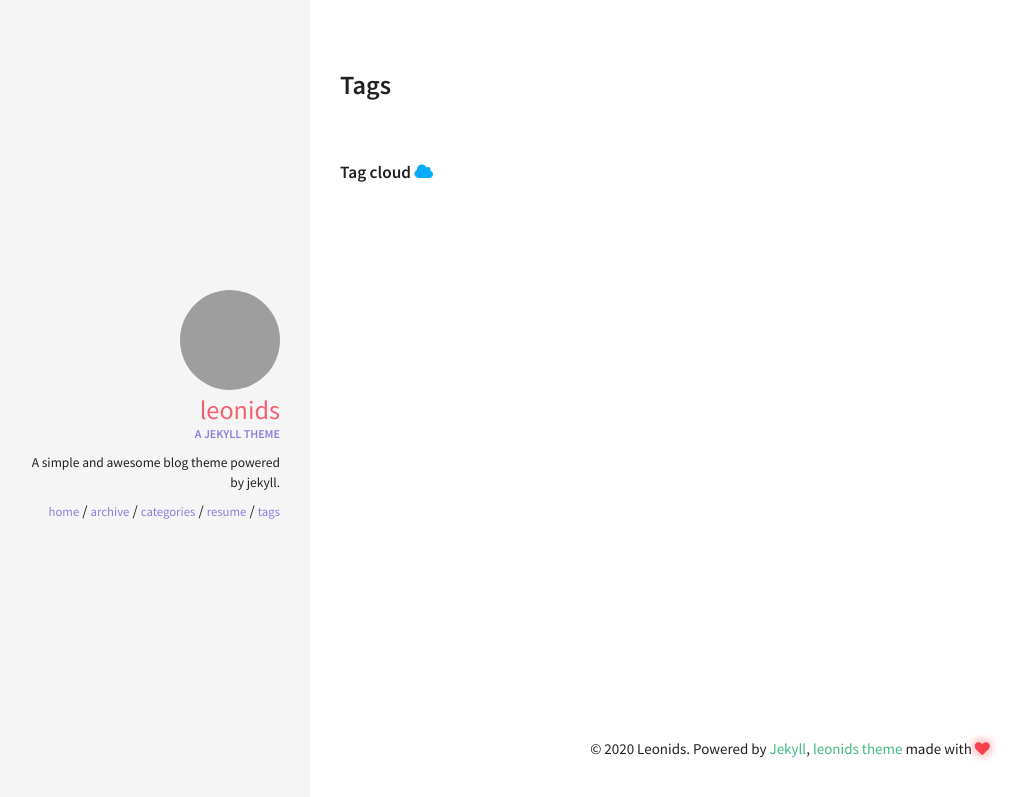
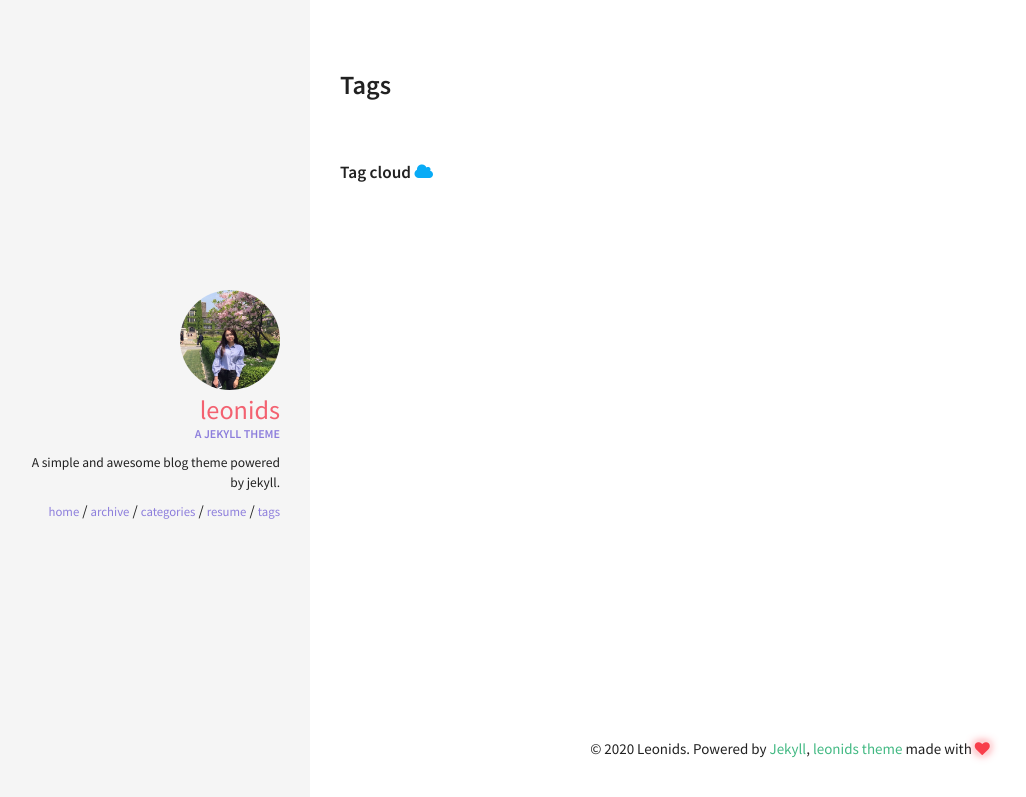
Before and after one commit to yuminko/yuminko.github.io, a Jekyll site: the page built from tags.html, in a window 1280 px wide. Shown: the top 797 px of the page, without its empty margins (10-1036 px from the left). Built offline with Jekyll 4.4.1, drawn with Linux system fonts in a browser that asks for light colours.

Commit message:
Update _config.yml

```diff
--- a/_config.yml
+++ b/_config.yml
@@ -34,7 +34,7 @@ kramdown:
 #
 owner:
   name: Leonids
-  avatar: leonids-logo.png
+  avatar: profile_gh.jpeg
   job: "A jekyll theme"
   bio: "A simple and awesome blog theme powered by jekyll."
   email:
```
